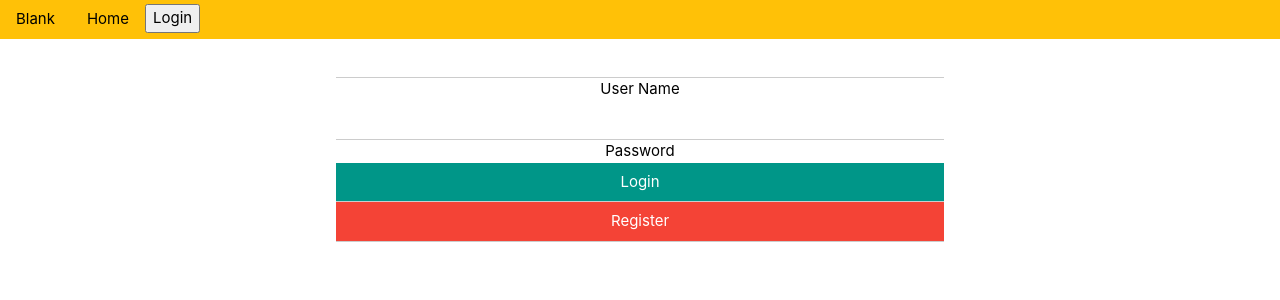
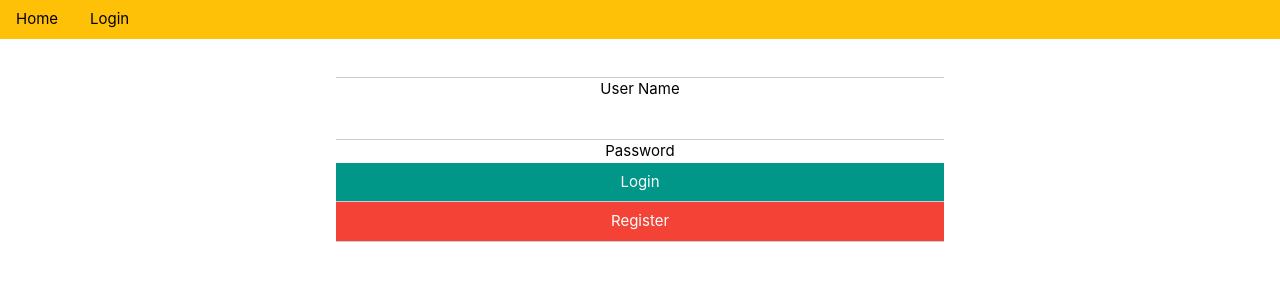
Before and after one commit to evan-mitchell93/gym-react-app, a React (Create React App) app in the folder client/: page /Login in a window 1280 px wide. Shown: the top 300 px of the page. Built offline with nearby package versions, Linux system fonts and the light colour scheme.

Commit message:
login redirects to main page

```diff
--- a/client/src/components/LoginForm.js
+++ b/client/src/components/LoginForm.js
@@ -1,5 +1,6 @@
 import React, {useState, useContext} from 'react';
 import AuthContext from '../contexts/AuthContext';
+import {Redirect} from 'react-router-dom';
 
 const LoginForm = () => {
 
@@ -55,6 +56,11 @@ const LoginForm = () => {
         setPassword(e.target.value);
     }
 
+    if(auth === true){
+        return <Redirect push to={{pathname: '/Home'}}></Redirect>
+    }
+    else{
+
     return (
             <form onSubmit={submitHandler} className="w3-container w3-center" style={{width: "50%", margin:"auto"}}>
                 <input name="uName" type="text" className="w3-input" onChange={updateName} />
@@ -65,6 +71,7 @@ const LoginForm = () => {
                 <button className="w3-btn w3-red w3-input" onClick={createUser}>Register</button>
             </form>
         );
+    }
 };
 
 export default LoginForm;
--- a/client/src/components/Navbar.js
+++ b/client/src/components/Navbar.js
@@ -26,9 +26,8 @@ const Navbar = () =>{
             <AuthContext.Provider value={{auth, toggleAuth}} >
             <Router>
                 <div className="w3-bar w3-amber w3-left-align">
-                    <Link to="/"><button className="w3-btn w3-amber">Blank</button></Link>
                     <Link to="/Home"><button className="w3-btn w3-amber">Home</button></Link>
-                    <Link to="/Login"><button ClassName="w3-btn w3-amber">Login</button></Link>
+                    <Link to="/Login"><button className="w3-btn w3-amber">Login</button></Link>
                 </div>
                 <Switch>
                     <PrivateRoute component={Home} path="/Home"/>
--- a/client/src/components/PrivateRoute.js
+++ b/client/src/components/PrivateRoute.js
@@ -11,7 +11,6 @@ const PrivateRoute = ({component: Component, ...rest}) => {
             : <Redirect to="/Login" />
         )} />
     );
-    console.log(auth);
 };
 
 export default PrivateRoute;
```
Lines whose indentation alone changed are shown as unchanged.
